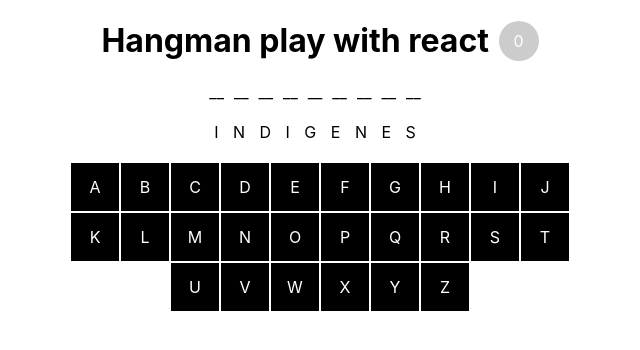
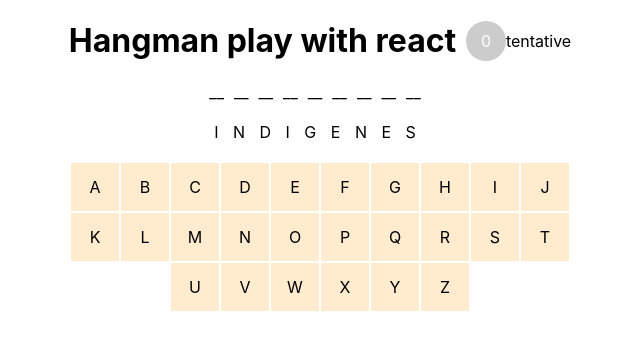
Before and after one commit to manuelWeb/exo_react_openc, a React app: page / in a window 1280 px wide. Shown: the top 350 px of the page, without its empty margins (320-960 px from the left). Built offline with nearby package versions, Linux system fonts and the light colour scheme.

Commit message:
handleKeyClick.js -> idxKeyClickedArray store idx key clicked; verify scope

```diff
--- a/src/App.js
+++ b/src/App.js
@@ -9,9 +9,10 @@ import Mask, {aryWords, Solution } from './Mask'
 
 class App extends Component {
   state = {
-    letters: [],
+    letters   : [],
     shufleWord: this.generatWord(),
-    guesses: 0,
+    guesses   : 0,
+    idxClicked: []
   }
   constructor (props) {
     super(props)
@@ -32,14 +33,14 @@ class App extends Component {
     console.log(letter, selectedKey, selectedKey.includes(letter))
     return selectedKey.includes(letter)
   }
-
-  guessCount ({letter}) {
-    // console.log(letter);
+  // fx: expatrier cette méthode
+  guessCount () {
     const { guesses } = this.state
-    const newGuesses = guesses +1
+    const newGuesses = guesses + 1
     this.setState({guesses: newGuesses})
   }
-  isClicked () {
+
+  getIndexKeys () {
     return this.state.idxClicked
   }
 
@@ -53,7 +54,9 @@ class App extends Component {
             <Mask
               letter={letter}
               key={idx}
-              getFeedbackLetter={this.getFeedbackLetter(letter) ? "visible" : "hidden"}
+              getFeedbackLetter={
+                this.getFeedbackLetter(letter) ? "visible" : "hidden"
+              }
             />
           ))}
         </div>
@@ -61,7 +64,7 @@ class App extends Component {
         <Solution word={shufleWord} />
         <br />
         <Keyboard onClick={this.handleKeyClick}
-        isClickedProps={this.isClicked()} />
+        isClickedProps={this.getIndexKeys()} />
       </div>
     )
   }
--- a/src/Content_txt.jsx
+++ b/src/Content_txt.jsx
@@ -6,6 +6,7 @@ const Title = ({guesses}) => (
   <header>
     <h1 className='title_game'>Hangman play with react</h1>
     <span>{guesses}</span>
+    <p> {guesses > 1 ? 'tentatives' : 'tentative '} </p>
   </header>
 )
 
--- a/src/Keyboard.js
+++ b/src/Keyboard.js
@@ -3,15 +3,20 @@ import './keyboard.scss'
 
 const Keyboard = ({onClick, magicProps, isClickedProps}) => {
   const alphachar  = 'ABCDEFGHIJKLMNOPQRSTUVWXYZ'.split('')
-  console.log('___'+isClickedProps);
+  console.log( '___'+isClickedProps );
   const kbd = (<div className="keyboard_container">
-    { alphachar.map((letter, idx) => (
-      <div key={idx}
-        className={`key ${isClickedProps === idx ? 'inactive' : 'active'}`}
-        onClick={() => onClick(letter,idx, magicProps)}
-      >
-        <span className="keysymb">{letter}</span>
-      </div>
+    { alphachar.map((letter, idx) =>
+      (
+        <div key={idx}
+          className={
+            `key ${isClickedProps.includes(idx) ? 'active' : 'inactive'}`
+          }
+          onClick={
+            () => onClick(letter,idx, magicProps)
+          }
+        >
+          <span className="keysymb">{letter}</span>
+        </div>
       )
     )}
   </div>)
--- a/src/handleKeyClick.js
+++ b/src/handleKeyClick.js
@@ -1,10 +1,16 @@
+const idxKeyClickedArray = []
+
 const handleKeyClick = function (letter, idx, magicProps) {
-  console.clear()
-  console.log(idx);
+  console.clear();
   const {letters} = this.state
   letters.push(letter)
+  idxKeyClickedArray.push(idx)
+
+  console.log(`idxKeyClickedArray: ${idxKeyClickedArray}, idx:${idx}`)
+
   this.setState({letters})
-  this.setState({idxClicked: idx})
+  // adding an index array of the pressed keys
+  this.setState({idxClicked: idxKeyClickedArray})
   // incrément du compteur de tentative
   this.guessCount({letter})
 }
```
